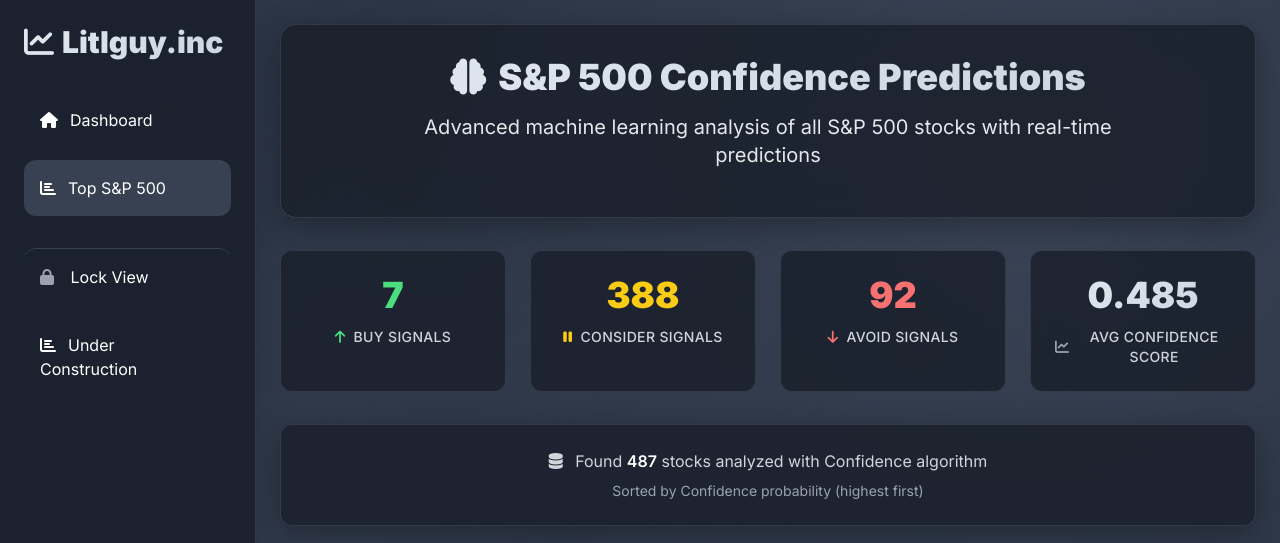
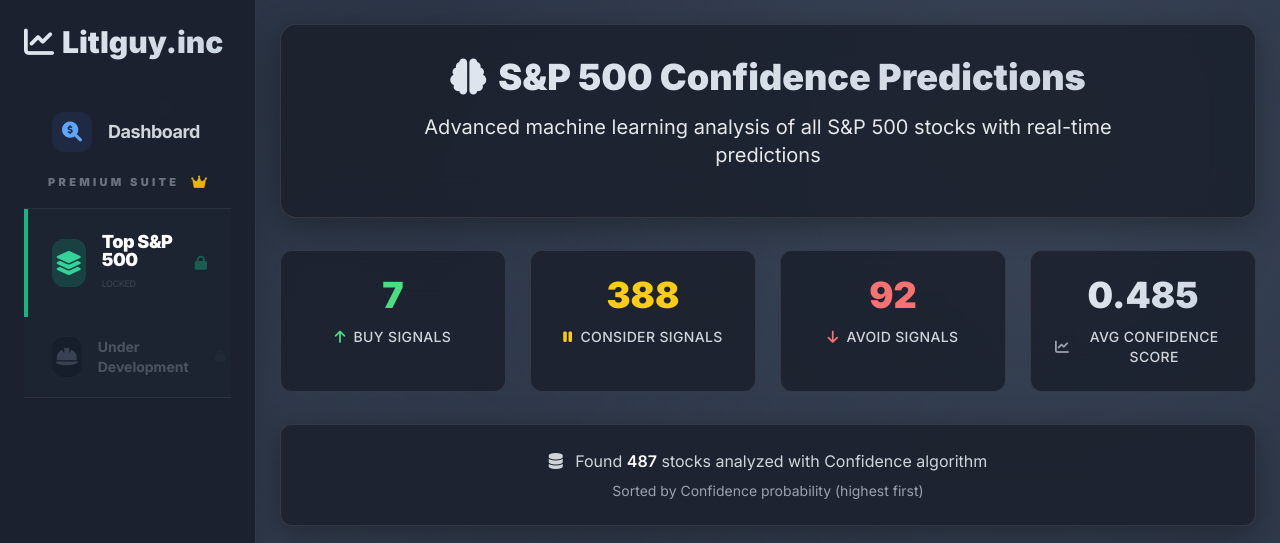
Before and after one commit to Untaped/Stonk, a Flask app: page /sp500 in a window 1280 px wide. Shown: the top 543 px of the page. Run offline with Flask 3, Linux system fonts and the light colour scheme; the visitor is signed in with stand-in values (Sample User, id 1); some libraries are stand-ins or nearby versions.

Commit message:
Add files via upload

```diff
--- a/templates/SP500.html
+++ b/templates/SP500.html
@@ -273,23 +273,53 @@
                 <h1 class="text-3xl font-black mb-8 gradient-text">
                     <i class="fas fa-chart-line mr-2"></i>Litlguy.inc
                 </h1>
-                <nav class="space-y-3">
-                    <a href="/" class="nav-item block py-4 px-4 rounded-xl transition-all duration-300 hover:text-white relative z-10">
-                        <i class="fas fa-home mr-3"></i>Dashboard
+            <nav class="mt-8 flex-1 flex flex-col justify-between">
+
+                <div class="flex flex-col space-y-1">
+                    <a href="/" class="flex items-center w-full px-6 py-5 text-gray-300 hover:bg-gray-700/40 hover:text-white transition-all duration-200 group border-l-4 border-transparent hover:border-blue-500">
+                        <span class="w-10 h-10 rounded-xl bg-blue-500/10 flex items-center justify-center text-blue-400 group-hover:bg-blue-500/20 transition-colors mr-4 text-xl">
+                            <i class="fas fa-search-dollar"></i>
+                        </span>
+                        <span class="font-bold tracking-tight text-lg">Dashboard</span>
                     </a>
-                    <a href="/sp500" class="nav-item block py-4 px-4 rounded-xl transition-all duration-300 hover:text-white relative z-10 bg-gray-700">
-                        <i class="fas fa-chart-bar mr-3"></i>Top S&P 500
-                    </a>
-                    <nav class="space-y-3">
-                    <a href="/logout" class="nav-item block py-4 px-4 rounded-xl transition-all duration-300 hover:text-white relative z-10 mt-8 border-t border-gray-700 hover:bg-red-900/30 group">
-                        <i class="fas fa-lock mr-3 text-gray-400 group-hover:text-red-400 transition-colors"></i>
-                        <span class="group-hover:text-red-200">Lock View</span>
-                    </a>
-                    <a href="/sp500" class="nav-item block py-4 px-4 rounded-xl transition-all duration-300 hover:text-white relative z-10 popup-trigger">
-                        <i class="fas fa-chart-bar mr-3"></i>Under Construction
-                    </a>
-                </nav>
-                </nav>
+                        </div>
+
+                        <div class="mt-auto pb-10">
+                            <div class="px-6 mb-4 flex items-center justify-between">
+                                <span class="text-[11px] font-black text-gray-500 uppercase tracking-[0.3em]">Premium Suite</span>
+                                <i class="fas fa-crown text-sm text-yellow-500"></i>
+                            </div>
+
+                            <div class="bg-gray-800/40 border-y border-gray-700/50">
+
+                                <a href="/sp500" class="flex items-center w-full px-6 py-6 text-white hover:bg-emerald-500/10 transition-all duration-300 group border-l-4 border-emerald-500">
+                                    <div class="flex items-center flex-1">
+                                        <span class="w-12 h-12 rounded-xl bg-emerald-500/20 flex items-center justify-center text-emerald-400 group-hover:scale-110 transition-transform mr-4 text-2xl">
+                                            <i class="fas fa-layer-group"></i>
+                                        </span>
+                                        <div>
+                                            <span class="font-black block text-lg tracking-tight leading-none">Top S&P 500</span>
+                                            <span class="text-[9px] font-medium uppercase tracking-tighter text-gray-700">Locked</span>
+                                        </div>
+                                    </div>
+                                    <i class="fas fa-lock text-emerald-500/40 group-hover:text-emerald-400 transition-colors text-sm ml-4"></i>
+                                </a>
+
+                                <a href="/sp500" class="flex items-center w-full px-6 py-5 text-gray-500 cursor-not-allowed group border-l-4 border-transparent">
+                                    <div class="flex items-center flex-1">
+                                        <span class="w-10 h-10 rounded-xl bg-gray-900/50 flex items-center justify-center text-gray-700 mr-4 text-xl">
+                                            <i class="fas fa-hard-hat"></i>
+                                        </span>
+                                        <div>
+                                            <span class="font-bold block text-sm opacity-60">Under Development</span>
+                                        </div>
+                                    </div>
+                                    <i class="fas fa-lock text-gray-800 text-xs ml-4"></i>
+                                </a>
+
+                    </div>
+                </div>
+            </nav>
             </div>
             <div class="mt-10">
                 <div class="glass-card rounded-xl p-4 mb-4">
```
Also changed, not shown: templates/index.html (+46 -10 lines).
